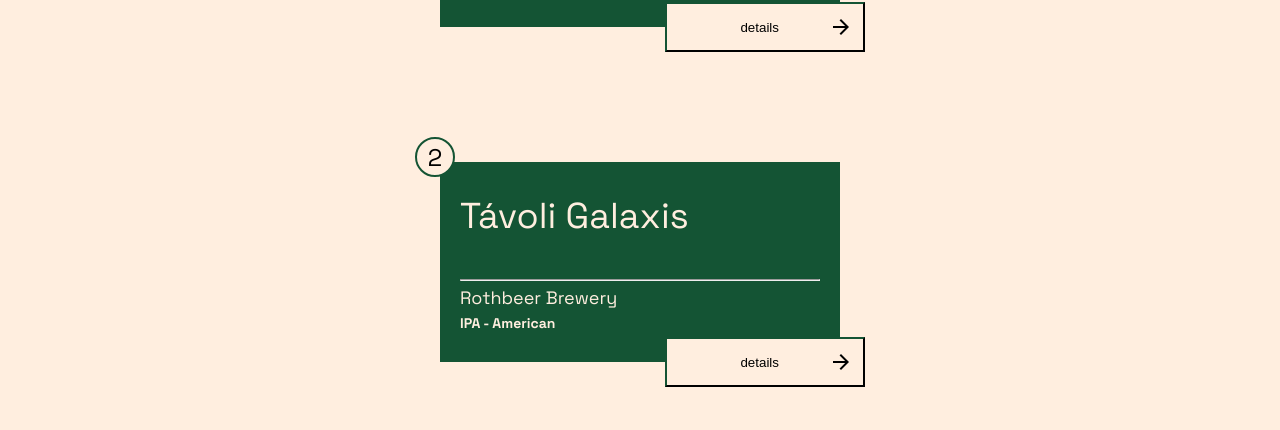
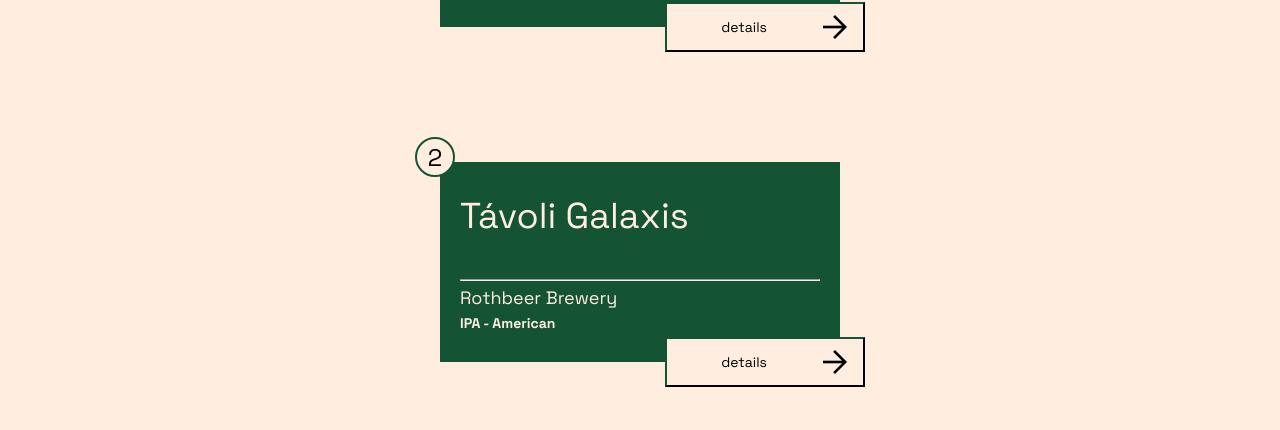
Before and after one commit to FehertoiTamas/Create-a-sitebuild, a plain HTML site: page index.html in a window 1280 px wide. Shown: the part 283-713 px from the top of the page. Drawn offline with nearby package versions, Linux system fonts and the light colour scheme.

Commit message:
button -text fon size

```diff
--- a/style.css
+++ b/style.css
@@ -120,11 +120,15 @@ button {
 }
 
 .button-text {
+  font-size: 14px;
   margin-right: 50px;
+  font-family: 'Space Grotesk', sans-serif;
+
 }
 
 .arrow {
   margin-right: 10px;
+  font-size: 36px;
 }
 
 
```
